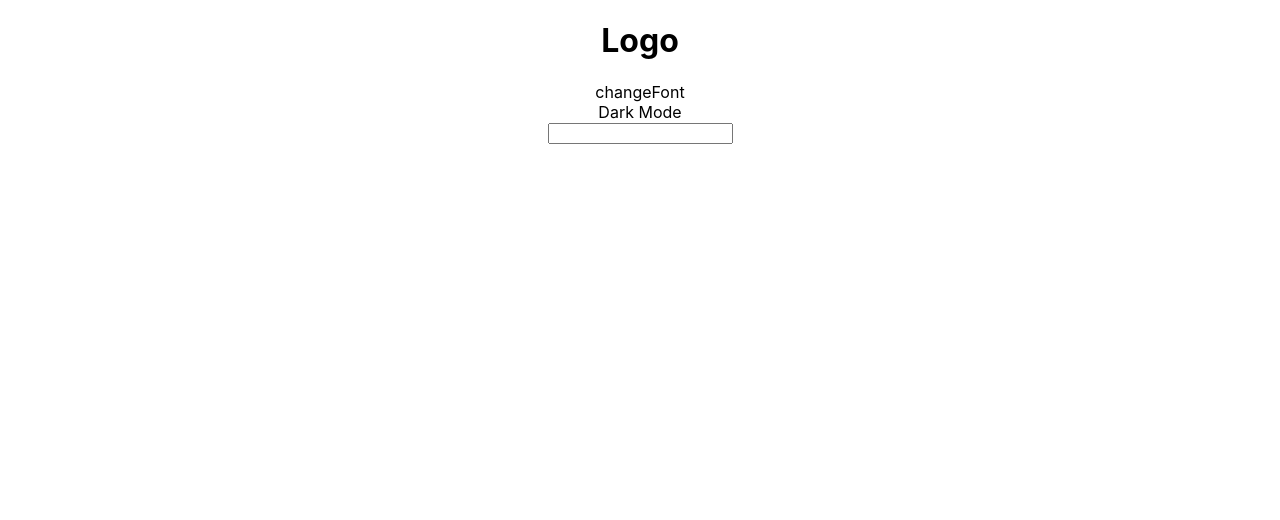
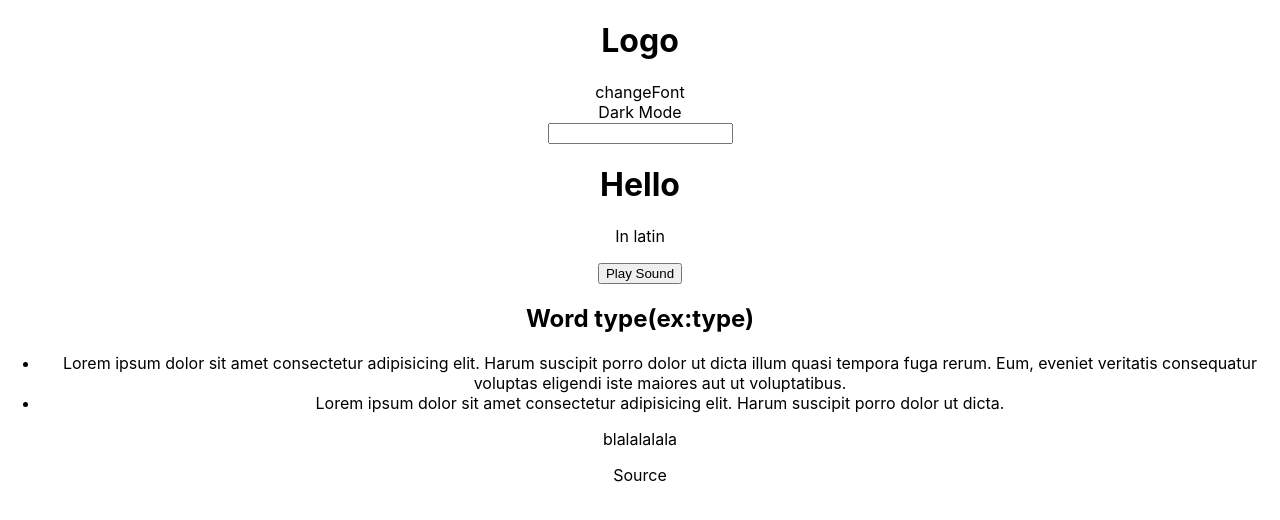
Before and after one commit to Sleepyhead29/dictionary-React, a React (Create React App) app: page / in a window 1280 px wide. Shown: the top 520 px of the page. Built offline with nearby package versions, Linux system fonts and the light colour scheme; the HTML template or start-up script is replaced by a standard one.

Commit message:
Created basic elements for HTML

```diff
--- a/src/App.jsx
+++ b/src/App.jsx
@@ -1,4 +1,4 @@
-import './App.css';
+import "./App.css";
 
 function App() {
   return (
@@ -12,7 +12,34 @@ function App() {
         <form action="GET">
           <input type="text" />
         </form>
-
+        <div className="wordSearched">
+          <div className="word">
+            <h1>Hello</h1>
+            <p>In latin</p>
+            <button>Play Sound</button>
+          </div>
+        </div>
+        <div className="wordDescription">
+          <h2>Word type(ex:type)</h2>
+          <div className="definition">
+            <ul>
+              <li>
+                Lorem ipsum dolor sit amet consectetur adipisicing elit. Harum
+                suscipit porro dolor ut dicta illum quasi tempora fuga rerum.
+                Eum, eveniet veritatis consequatur voluptas eligendi iste
+                maiores aut ut voluptatibus.
+              </li>
+              <li>
+                Lorem ipsum dolor sit amet consectetur adipisicing elit. Harum
+                suscipit porro dolor ut dicta.
+              </li>
+            </ul>
+            <div className="synonyms">
+              blalalalala
+            </div>
+          </div>
+        </div>
+        <p>Source</p>
       </header>
     </div>
   );
```
Lines whose indentation alone changed are shown as unchanged.
